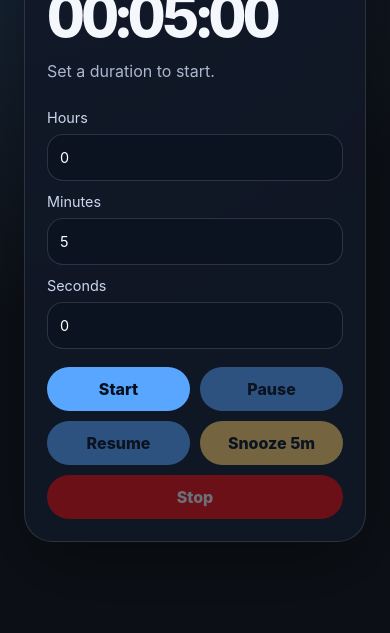
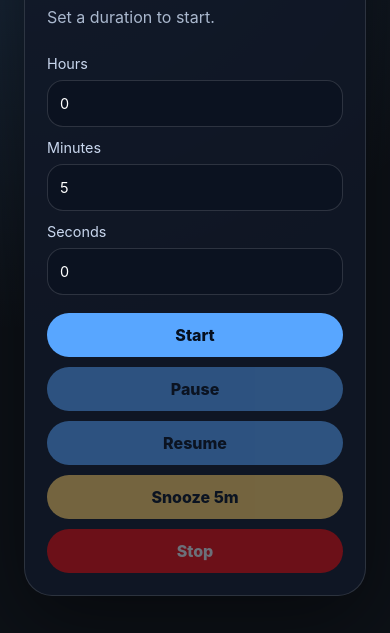
Before and after one commit to nyb12/Timer, an Electron app: page index.html in a window 390 px wide. Shown: the part 211-844 px from the top of the page. Drawn offline with Linux system fonts and the light colour scheme.

Commit message:
inital commit

```diff
--- a/styles.css
+++ b/styles.css
@@ -85,7 +85,7 @@
 
 .controls {
   display: flex;
-  flex-wrap: wrap;
+  flex-direction: column;
   gap: 10px;
 }
 
@@ -128,7 +128,4 @@
     grid-template-columns: 1fr;
   }
 
-  .controls button {
-    flex: 1 1 44%;
-  }
 }
```
